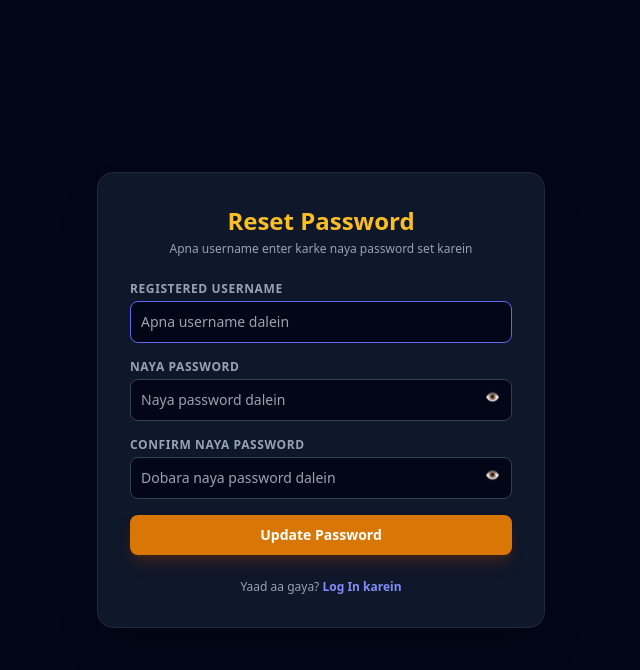
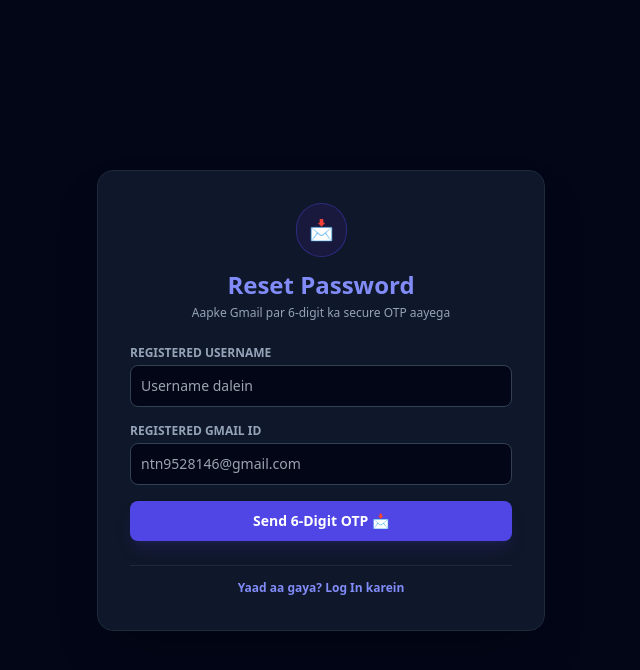
Before and after one commit to ntn9528146/rent-manager, a FastAPI app: page /reset-password in a window 1280 px wide. Shown: the top 670 px of the page, without its empty margins (319-959 px from the left). Run offline with FastAPI, Linux system fonts and the light colour scheme; parts of the project's set-up code (start-up, migrations or seed data) failed here and were passed over; some libraries are stand-ins or nearby versions.

Commit message:
Completely enforce OTP password reset template and disable signup

```diff
--- a/app/templates/reset_password.html
+++ b/app/templates/reset_password.html
@@ -3,72 +3,75 @@
 <head>
     <meta charset="UTF-8">
     <meta name="viewport" content="width=device-width, initial-scale=1.0">
-    <title>Reset Password - Rent Manager</title>
+    <title>Reset Password via OTP - Rent Manager</title>
     <script src="https://cdn.tailwindcss.com"></script>
 </head>
 <body class="bg-slate-950 text-slate-100 flex items-center justify-center min-h-screen px-4">
-    <div class="max-w-md w-full bg-slate-900 border border-slate-800 p-8 rounded-2xl shadow-2xl">
-        <div class="text-center mb-6">
-            <h1 class="text-2xl font-extrabold text-amber-400">Reset Password</h1>
-            <p class="text-xs text-slate-400 mt-1">Apna username enter karke naya password set karein</p>
+    <div class="bg-slate-900 border border-slate-800 p-8 rounded-2xl max-w-md w-full shadow-2xl space-y-6">
+        <div class="text-center space-y-1">
+            <div class="inline-flex p-3 bg-indigo-950/60 text-indigo-400 border border-indigo-600/40 rounded-full mb-2 text-xl">
+                📩
+            </div>
+            <h1 class="text-2xl font-black text-indigo-400">Reset Password</h1>
+            <p class="text-xs text-slate-400">Aapke Gmail par 6-digit ka secure OTP aayega</p>
         </div>
 
         {% if error %}
-        <div class="bg-rose-500/20 border border-rose-500 text-rose-300 px-4 py-2 rounded-lg text-xs mb-4">
+        <div class="bg-rose-950/60 border border-rose-600/50 text-rose-300 text-xs p-3 rounded-lg text-center font-semibold">
             {{ error }}
         </div>
         {% endif %}
+
         {% if msg %}
-        <div class="bg-emerald-500/20 border border-emerald-500 text-emerald-300 px-4 py-2 rounded-lg text-xs mb-4">
+        <div class="bg-emerald-950/60 border border-emerald-600/50 text-emerald-300 text-xs p-3 rounded-lg text-center font-semibold">
             {{ msg }}
         </div>
         {% endif %}
 
-        <form action="/reset-password" method="POST" class="space-y-4 text-xs">
+        {% if not otp_sent %}
+        <!-- STEP 1: ENTER USERNAME & EMAIL TO RECEIVE OTP -->
+        <form action="/request-otp" method="POST" class="space-y-4 text-xs">
             <div>
-                <label class="block uppercase tracking-wider text-slate-400 font-bold mb-1">Registered Username</label>
-                <input type="text" name="username" required autofocus placeholder="Apna username dalein" class="w-full bg-slate-950 border border-slate-700 rounded-lg p-2.5 text-white focus:outline-none focus:border-indigo-500 text-sm">
+                <label class="block text-slate-400 font-bold uppercase mb-1">Registered Username</label>
+                <input type="text" name="username" value="{{ username or '' }}" required placeholder="Username dalein" class="w-full bg-slate-950 border border-slate-700 rounded-lg p-2.5 text-white text-sm">
             </div>
             <div>
-                <label class="block uppercase tracking-wider text-slate-400 font-bold mb-1">Naya Password</label>
-                <div class="relative">
-                    <input type="password" id="new_password" name="new_password" required placeholder="Naya password dalein" class="w-full bg-slate-950 border border-slate-700 rounded-lg p-2.5 pr-10 text-white focus:outline-none focus:border-indigo-500 text-sm">
-                    <button type="button" onclick="togglePass('new_password', 'eye1')" class="absolute right-3 top-2.5 text-slate-400 hover:text-white">
-                        <span id="eye1">👁️</span>
-                    </button>
-                </div>
+                <label class="block text-slate-400 font-bold uppercase mb-1">Registered Gmail ID</label>
+                <input type="email" name="email" required placeholder="ntn9528146@gmail.com" class="w-full bg-slate-950 border border-slate-700 rounded-lg p-2.5 text-white text-sm">
             </div>
-            <div>
-                <label class="block uppercase tracking-wider text-slate-400 font-bold mb-1">Confirm Naya Password</label>
-                <div class="relative">
-                    <input type="password" id="confirm_password" name="confirm_password" required placeholder="Dobara naya password dalein" class="w-full bg-slate-950 border border-slate-700 rounded-lg p-2.5 pr-10 text-white focus:outline-none focus:border-indigo-500 text-sm">
-                    <button type="button" onclick="togglePass('confirm_password', 'eye2')" class="absolute right-3 top-2.5 text-slate-400 hover:text-white">
-                        <span id="eye2">👁️</span>
-                    </button>
-                </div>
-            </div>
-            <button type="submit" class="w-full bg-amber-600 hover:bg-amber-500 font-bold py-2.5 rounded-lg text-white transition shadow-lg shadow-amber-900/40 text-sm">
-                Update Password
+
+            <button type="submit" class="w-full bg-indigo-600 hover:bg-indigo-500 font-bold py-2.5 rounded-lg text-white text-sm transition-all shadow-lg shadow-indigo-900/30">
+                Send 6-Digit OTP 📩
             </button>
         </form>
+        {% else %}
+        <!-- STEP 2: VERIFY OTP & ENTER NEW PASSWORD -->
+        <form action="/verify-otp-reset" method="POST" class="space-y-4 text-xs">
+            <input type="hidden" name="username" value="{{ username }}">
+            <div>
+                <label class="block text-amber-400 font-bold uppercase mb-1">Enter 6-Digit OTP (Check Gmail) 🔑</label>
+                <input type="text" name="otp" maxlength="6" required placeholder="XXXXXX" class="w-full text-center tracking-widest text-xl font-black bg-slate-950 border border-amber-500 rounded-lg p-2.5 text-amber-300">
+            </div>
 
-        <p class="text-center text-xs text-slate-400 mt-6">
-            Yaad aa gaya? <a href="/login" class="text-indigo-400 font-semibold hover:underline">Log In karein</a>
-        </p>
+            <div>
+                <label class="block text-slate-400 font-bold uppercase mb-1">Naya Password</label>
+                <input type="password" name="new_password" required placeholder="Naya password dalein" class="w-full bg-slate-950 border border-slate-700 rounded-lg p-2.5 text-white text-sm">
+            </div>
+
+            <div>
+                <label class="block text-slate-400 font-bold uppercase mb-1">Confirm Naya Password</label>
+                <input type="password" name="confirm_password" required placeholder="Dobara naya password dalein" class="w-full bg-slate-950 border border-slate-700 rounded-lg p-2.5 text-white text-sm">
+            </div>
+
+            <button type="submit" class="w-full bg-emerald-600 hover:bg-emerald-500 font-bold py-2.5 rounded-lg text-white text-sm transition-all shadow-lg shadow-emerald-900/30">
+                Verify OTP & Save Password
+            </button>
+        </form>
+        {% endif %}
+
+        <div class="text-center pt-2 border-t border-slate-800">
+            <a href="/login" class="text-xs text-indigo-400 hover:text-indigo-300 font-semibold">Yaad aa gaya? Log In karein</a>
+        </div>
     </div>
-
-    <script>
-        function togglePass(inputId, eyeId) {
-            const input = document.getElementById(inputId);
-            const eye = document.getElementById(eyeId);
-            if (input.type === "password") {
-                input.type = "text";
-                eye.innerText = "🙈";
-            } else {
-                input.type = "password";
-                eye.innerText = "👁️";
-            }
-        }
-    </script>
 </body>
 </html>
```
Also changed, not shown: app/templates/login.html (+22 -42 lines), app/templates/signup.html (deleted, +0 -45 lines).
